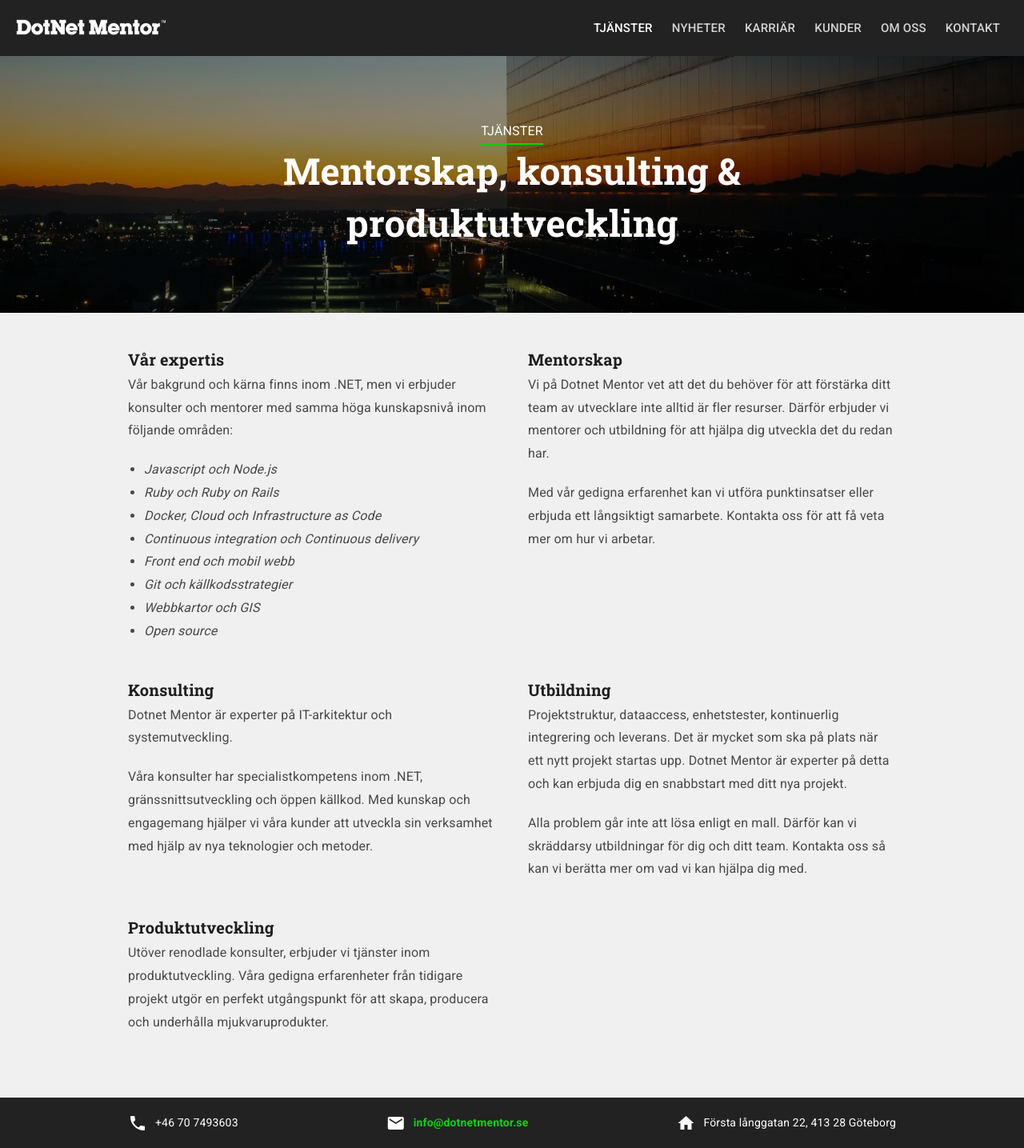
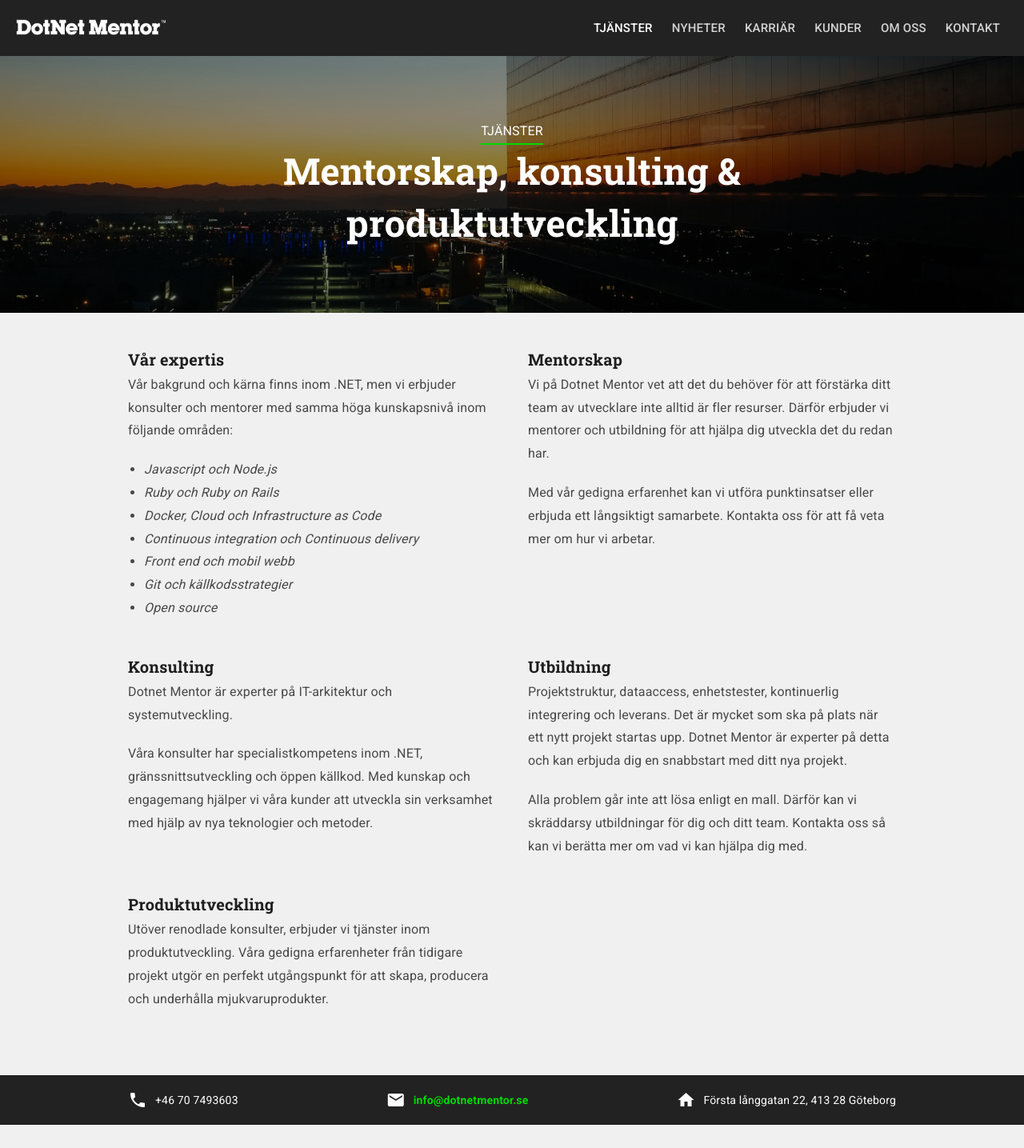
Before and after one commit to dotnetmentor/dotnetmentor-website, a Jekyll site: the page built from services.html, in a window 1280 px wide. Shown: the whole page at 80% size. Built offline with Jekyll 4.4.1, drawn with Linux system fonts in a browser that asks for light colours; after the commit the page ends 1406 px from its top, so only the background shows below that.

Commit message:
Updated services.

```diff
--- a/services.html
+++ b/services.html
@@ -22,7 +22,6 @@
                 <li>Continuous integration och Continuous delivery</li>
                 <li>Front end och mobil webb</li>
                 <li>Git och källkodsstrategier</li>
-                <li>Webbkartor och GIS</li>
                 <li>Open source</li>
             </ul>
         </div>
```
